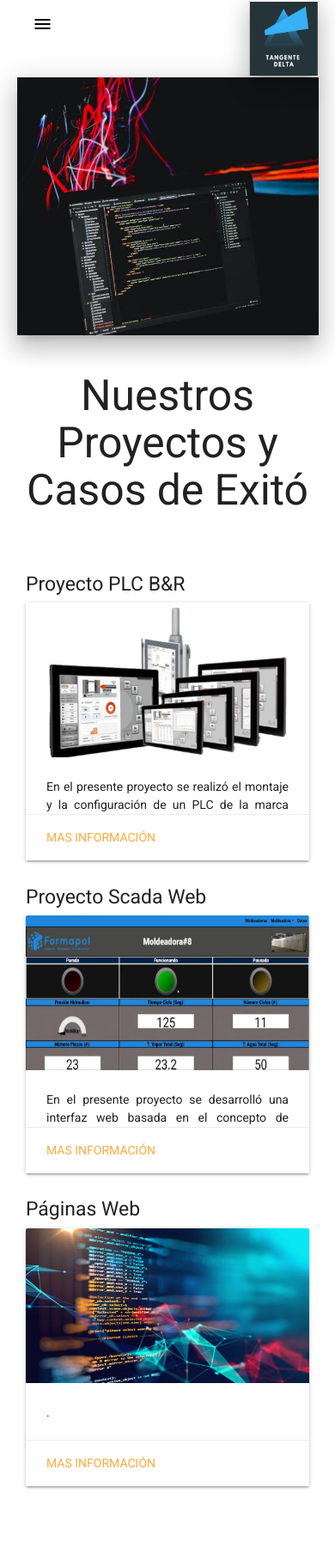
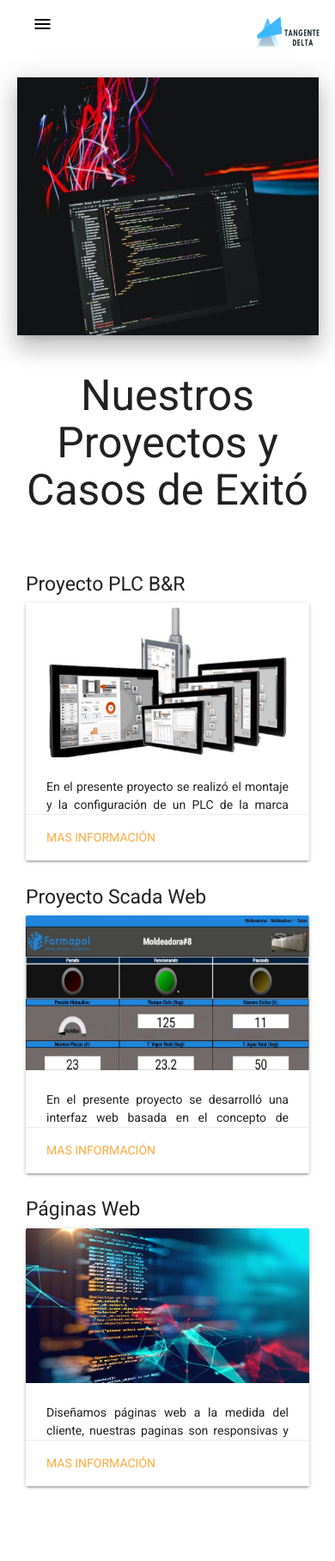
Before and after one commit to ManuelOg16/WEB-TANGENTE, a Flask app: page /proyectos in a window 390 px wide. Shown: the top 1816 px of the page at 86% size. Run offline with Flask 2, Linux system fonts and the light colour scheme.

Commit message:
cambios logo etc
nuevo logo , adicion paginas web  pestaña

```diff
--- a/app.py
+++ b/app.py
@@ -19,6 +19,9 @@ def plc():
 @app.route('/Scada-web')
 def scada():
     return  render_template('Scada-web.html')
+@app.route('/paginas-web')
+def paginas():
+    return  render_template('paginas-web.html')
 
 @app.route('/contacto')
 def formulario():
--- a/static/css/main.css
+++ b/static/css/main.css
@@ -24,13 +24,22 @@ nav .brand-logo{
 }
 
 nav .brand-logo img{
-    width: 88px;
-    padding-top: 2px;
+    width: 200px;
+    padding-top: 4px;
 
 }
 img.responsive-img{
-    height: 88px;
+    height: 90px;
     max-width: 120%;
+}
+@media only screen and (max-width: 600px){
+    img.responsive-img {
+    height: 70px;
+    max-width: 130%;}
+    nav .brand-logo img{
+    padding-top: 15px;
+    }
+
 }
 header nav ul{
     height: 100px;
@@ -122,3 +131,10 @@ p{
     width: 50px;
     height: 50px;
 }
+/* pagina proyectoplc*/
+
+/* pagina paginas-web*/
+.imglateral{
+    width: 100%;
+    height: 400px;
+}
--- a/templates/index.html
+++ b/templates/index.html
@@ -16,7 +16,7 @@
 <body>
     <header>
         <nav class="container">
-           <a href="/" class="brand-logo  valign-wrapper"><img class="responsive-img left z-depth-4" src="{{url_for('static', filename='assets/img/Tangente-Delta.png')}}" alt="Logo de la página"></a>
+           <a href="/" class="brand-logo  valign-wrapper"><img class="responsive-img left " src="{{url_for('static', filename='assets/img/logo2.png')}}" alt="Logo de la página"></a>
            <a href="#" data-target="mobile-demo" class="sidenav-trigger"><i class="material-icons ">menu</i></a>
            <ul class="right hide-on-med-and-down">
                <li><a href="quienes-somos">Quiénes somos?</a></li>
@@ -95,10 +95,10 @@
                         <span class="card-title grey-text activator text-darken-4">Diseño de Paginas Web y Apps<i class="material-icons right">more_vert</i></span>
                      </div>
                      <div class="card-reveal">
-                         <span class="card-title grey-text activator text-darken-4 ">Post Title<i class="material-icons right">close</i></span>
-                         <p>Here is some more information about this product that is only revealed once clicked on.</p>
+                         <span class="card-title grey-text activator text-darken-4 ">Páginas Web<i class="material-icons right">close</i></span>
+                         <p>Diseño de páginas Web y Apps por favor seguir el enlace.</p>
                          <a class="waves-effect waves-teal btn-flat teal
-                          lighten-5 right" href="#">Ir</a>
+                          lighten-5 right" href="paginas-web">Ir</a>
                      </div>
                  </div>
                </article>
--- a/templates/proyectos.html
+++ b/templates/proyectos.html
@@ -46,10 +46,10 @@
                 <img src="{{url_for('static', filename='assets/img/paginaweb.jpg')}}" alt="">
             </div>
             <div class="card-content">
-                <p>. </p>
+                <p>Diseñamos páginas web a la medida del cliente, nuestras paginas son responsivas y amigables con el usuario. </p>
             </div>
             <div class="card-action">
-                <a href="#">Mas información</a>
+                <a href="paginas-web">Mas información</a>
             </div>
         </div>
       </div>
```
Also changed, not shown: templates/paginas-web.html (added, +36 -0 lines), static/assets/img/diseño-pag-web.jpg (added).
